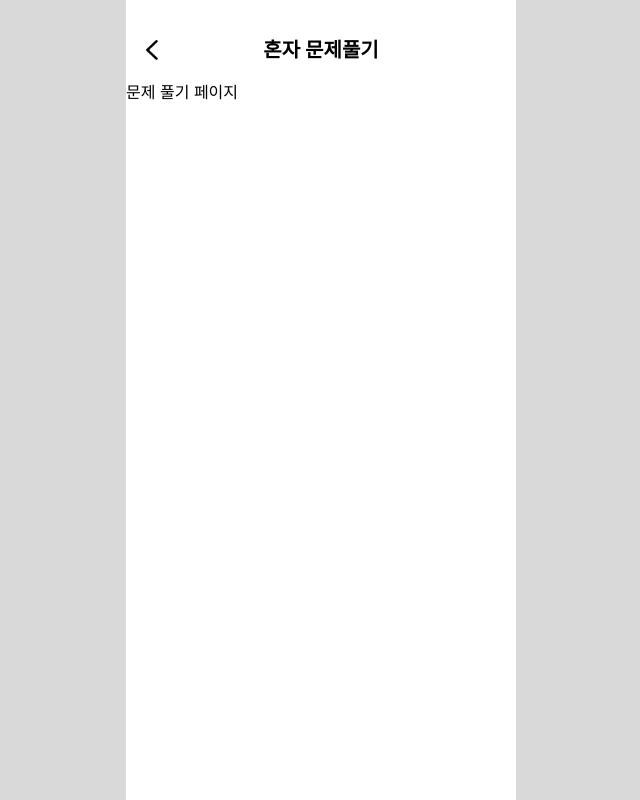
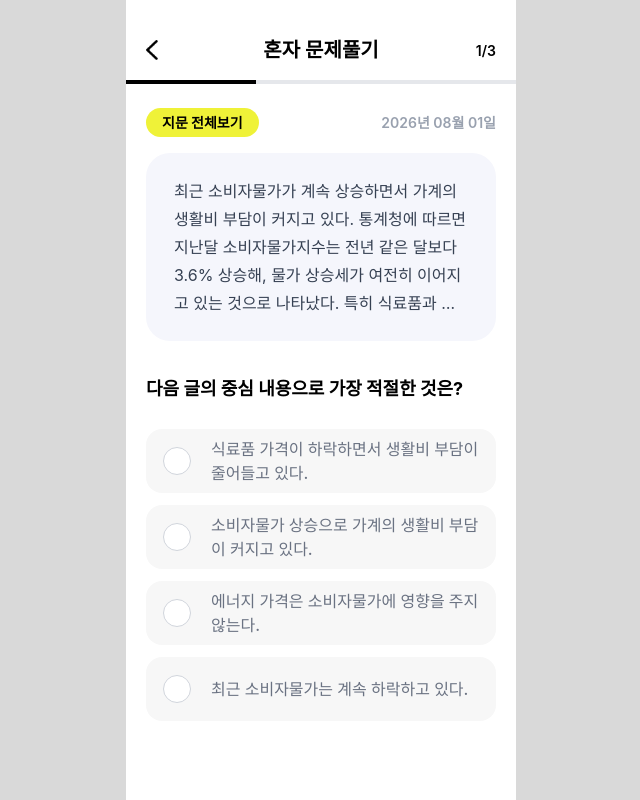
Before and after one commit to READLE-SKTHON/readle-fe, a React (Vite) app: page /game/solo/play in a window 1280 px wide. Shown: the whole page, without its empty margins (319-959 px from the left). Built offline with nearby package versions, Linux system fonts and the light colour scheme.

Commit message:
✨ feat: 퀴즈 더미데이터 및 객관식 문제 화면 구현

```diff
--- /dev/null
+++ b/src/components/game/solo/MultipleChoiceQuiz.tsx
@@ -0,0 +1,56 @@
+import type { MultipleChoiceQuiz as MultipleChoiceQuizType } from "@/types/quiz";
+
+type MultipleChoiceQuizProps = {
+  quiz: MultipleChoiceQuizType;
+  selectedOptionId: number | null;
+  onSelect: (optionId: number) => void;
+};
+
+export default function MultipleChoiceQuiz({
+  quiz,
+  selectedOptionId,
+  onSelect,
+}: MultipleChoiceQuizProps) {
+  return (
+    <section>
+      {/* 문제 */}
+      <h2 className="text-[18px] font-bold leading-8">{quiz.question}</h2>
+
+      {/* 선택지 */}
+      <div className="mt-6 flex flex-col gap-3">
+        {quiz.options.map((option) => {
+          const isSelected = selectedOptionId === option.id;
+
+          return (
+            <button
+              key={option.id}
+              type="button"
+              onClick={() => onSelect(option.id)}
+              className={`flex min-h-16 w-full cursor-pointer items-center gap-5 rounded-2xl border px-4 text-left ${
+                isSelected ? "border-[#168CF2] bg-[#B8DAF8]" : "border-transparent bg-[#F7F7F7]"
+              }`}
+            >
+              <span
+                className={`flex h-7 w-7 shrink-0 items-center justify-center rounded-full border ${
+                  isSelected
+                    ? "border-[#168CF2] bg-[#168CF2] text-white"
+                    : "border-gray-300 bg-white"
+                }`}
+              >
+                {isSelected && "✓"}
+              </span>
+
+              <span
+                className={`text-[16px] ${
+                  isSelected ? "font-semibold text-black" : "font-medium text-gray-500"
+                }`}
+              >
+                {option.text}
+              </span>
+            </button>
+          );
+        })}
+      </div>
+    </section>
+  );
+}
--- /dev/null
+++ b/src/components/game/solo/NewsPreview.tsx
@@ -0,0 +1,37 @@
+import { mockNews } from "@/mocks/news";
+
+type NewsPreviewProps = {
+  onOpen: () => void;
+};
+
+export default function NewsPreview({ onOpen }: NewsPreviewProps) {
+  const news = mockNews;
+
+  return (
+    <section className="mb-8">
+      <div className="flex items-center justify-between">
+        <button
+          type="button"
+          onClick={onOpen}
+          className="cursor-pointer rounded-full bg-[#EFF238] px-4 py-1 text-[14px] font-bold"
+        >
+          지문 전체보기
+        </button>
+
+        <span className="text-[14px] font-semibold text-gray-400">
+          {formatDate(news.publishedAt)}
+        </span>
+      </div>
+
+      <div className="mt-4 rounded-3xl bg-[#F5F6FC] px-7 py-6">
+        <p className="line-clamp-5 text-[16px] leading-7 text-gray-700">{news.content.trim()}</p>
+      </div>
+    </section>
+  );
+}
+
+function formatDate(date: string) {
+  const [year, month, day] = date.slice(0, 10).split("-");
+
+  return `${year}년 ${month}월 ${day}일`;
+}
--- /dev/null
+++ b/src/components/game/solo/QuizRenderer.tsx
@@ -0,0 +1,32 @@
+import MultipleChoiceQuiz from "./MultipleChoiceQuiz";
+
+import type { Quiz } from "@/types/quiz";
+
+type QuizRendererProps = {
+  quiz: Quiz;
+  selectedOptionId: number | null;
+  onSelectOption: (optionId: number) => void;
+};
+
+export default function QuizRenderer({
+  quiz,
+  selectedOptionId,
+  onSelectOption,
+}: QuizRendererProps) {
+  switch (quiz.type) {
+    case "MULTIPLE_CHOICE":
+      return (
+        <MultipleChoiceQuiz
+          quiz={quiz}
+          selectedOptionId={selectedOptionId}
+          onSelect={onSelectOption}
+        />
+      );
+
+    case "OX":
+      return <div>O/X 문제</div>;
+
+    case "SUBJECTIVE":
+      return <div>주관식 문제</div>;
+  }
+}
--- a/src/mocks/news.ts
+++ b/src/mocks/news.ts
@@ -7,9 +7,13 @@ export const mockNews: News = {
   publisher: "중앙일보",
   publishedAt: "2026-08-01T09:00:00",
   content: `
-    최근 소비자물가가 계속 상승하면서 가계의 생활비 부담이 커지고 있다.
-    특히 식료품과 에너지 가격이 큰 폭으로 오르면서 일상생활에 필요한
-    지출이 늘었다.
+    최근 소비자물가가 계속 상승하면서 가계의 생활비 부담이 커지고 있다. 통계청에 따르면 지난달 소비자물가지수는 전년 같은 달보다 3.6% 상승해, 물가 상승세가 여전히 이어지고 있는 것으로 나타났다.
+
+특히 식료품과 에너지 가격이 큰 폭으로 오르면서 일상생활에 필요한 지출이 늘었다. 전문가들은 국제 유가와 원자재 가격의 불안정, 기후 변화에 따른 농산물 생산량 감소 등이 복합적으로 작용한 결과라고 분석한다.
+
+이러한 물가 상승은 소비 심리에도 영향을 미치고 있다. 한국은행이 발표한 소비자심리지수는 전달보다 하락해, 소비자들이 앞으로의 경기 상황에 대해 더 신중한 태도를 보이고 있는 것으로 나타났다.
+
+정부는 물가 안정을 위해 주요 품목의 수급을 관리하고, 취약 계층을 위한 지원 대책을 강화하겠다고 밝혔다..
   `,
   sourceUrl: "https://example.com/news/1",
 };
--- /dev/null
+++ b/src/mocks/quizzes.ts
@@ -0,0 +1,52 @@
+import type { Quiz } from "@/types/quiz";
+
+export const mockQuizzes: Quiz[] = [
+  {
+    quizId: 1,
+    newsId: 1,
+    type: "MULTIPLE_CHOICE",
+    category: "MAIN_IDEA",
+    question: "다음 글의 중심 내용으로 가장 적절한 것은?",
+    options: [
+      {
+        id: 1,
+        text: "식료품 가격이 하락하면서 생활비 부담이 줄어들고 있다.",
+      },
+      {
+        id: 2,
+        text: "소비자물가 상승으로 가계의 생활비 부담이 커지고 있다.",
+      },
+      {
+        id: 3,
+        text: "에너지 가격은 소비자물가에 영향을 주지 않는다.",
+      },
+      {
+        id: 4,
+        text: "최근 소비자물가는 계속 하락하고 있다.",
+      },
+    ],
+    correctAnswer: 2,
+  },
+
+  {
+    quizId: 2,
+    newsId: 1,
+    type: "OX",
+    category: "FACT_CHECK",
+    question: "다음 내용이 기사와 일치하는지 판단하세요.",
+    statement: "최근 식료품과 에너지 가격이 큰 폭으로 상승했다.",
+    correctAnswer: "O",
+    requiresReason: true,
+  },
+
+  {
+    quizId: 3,
+    newsId: 1,
+    type: "SUBJECTIVE",
+    category: "SUMMARY",
+    question: "기사 내용을 한 문장으로 요약해보세요.",
+    maxLength: 100,
+    exampleAnswer:
+      "소비자물가 상승으로 식료품과 에너지 가격이 오르면서 가계의 생활비 부담이 커지고 있다.",
+  },
+];
--- a/src/pages/game/SoloGame/SoloGamePage.tsx
+++ b/src/pages/game/SoloGame/SoloGamePage.tsx
@@ -1,11 +1,29 @@
+import { useState } from "react";
+
 import Header from "@/components/common/header/Header";
+import NewsPreview from "@/components/game/solo/NewsPreview";
+import QuizRenderer from "@/components/game/solo/QuizRenderer";
+
+import { mockQuizzes } from "@/mocks/quizzes";
 
 export default function SoloGamePage() {
+  const [selectedOptionId, setSelectedOptionId] = useState<number | null>(null);
+
+  const currentQuiz = mockQuizzes[0];
+
   return (
-    <main>
-      <Header title="혼자 문제풀기" />
+    <div>
+      <Header title="혼자 문제풀기" current={1} total={mockQuizzes.length} />
 
-      <div>문제 풀기 페이지</div>
-    </main>
+      <main className="px-5 pb-8 pt-6">
+        <NewsPreview onOpen={() => {}} />
+
+        <QuizRenderer
+          quiz={currentQuiz}
+          selectedOptionId={selectedOptionId}
+          onSelectOption={setSelectedOptionId}
+        />
+      </main>
+    </div>
   );
 }
--- /dev/null
+++ b/src/types/quiz.ts
@@ -0,0 +1,43 @@
+export type QuizType = "MULTIPLE_CHOICE" | "OX" | "SUBJECTIVE";
+
+export type QuizCategory = "MAIN_IDEA" | "FACT_CHECK" | "INFERENCE" | "SUMMARY";
+
+export interface BaseQuiz {
+  quizId: number;
+  newsId: number;
+  type: QuizType;
+  category: QuizCategory;
+  question: string;
+}
+
+// 객관식
+export interface MultipleChoiceQuiz extends BaseQuiz {
+  type: "MULTIPLE_CHOICE";
+
+  options: {
+    id: number;
+    text: string;
+  }[];
+
+  correctAnswer: number;
+}
+
+// O / X
+export interface OxQuiz extends BaseQuiz {
+  type: "OX";
+
+  statement: string;
+  correctAnswer: "O" | "X";
+  requiresReason: boolean;
+}
+
+// 주관식
+export interface SubjectiveQuiz extends BaseQuiz {
+  type: "SUBJECTIVE";
+
+  maxLength: number;
+  exampleAnswer: string;
+}
+
+// 모든 퀴즈 타입
+export type Quiz = MultipleChoiceQuiz | OxQuiz | SubjectiveQuiz;
```
